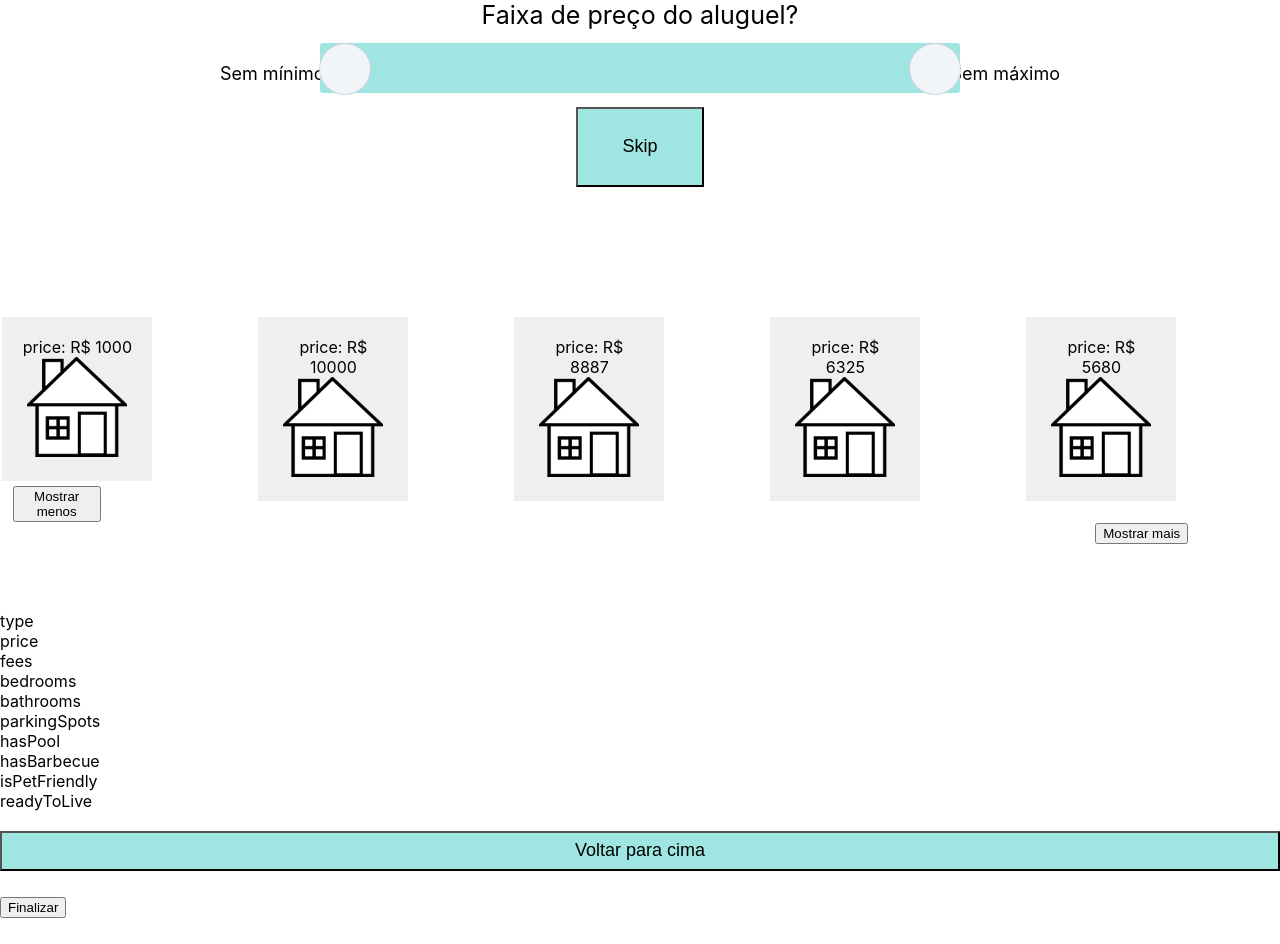
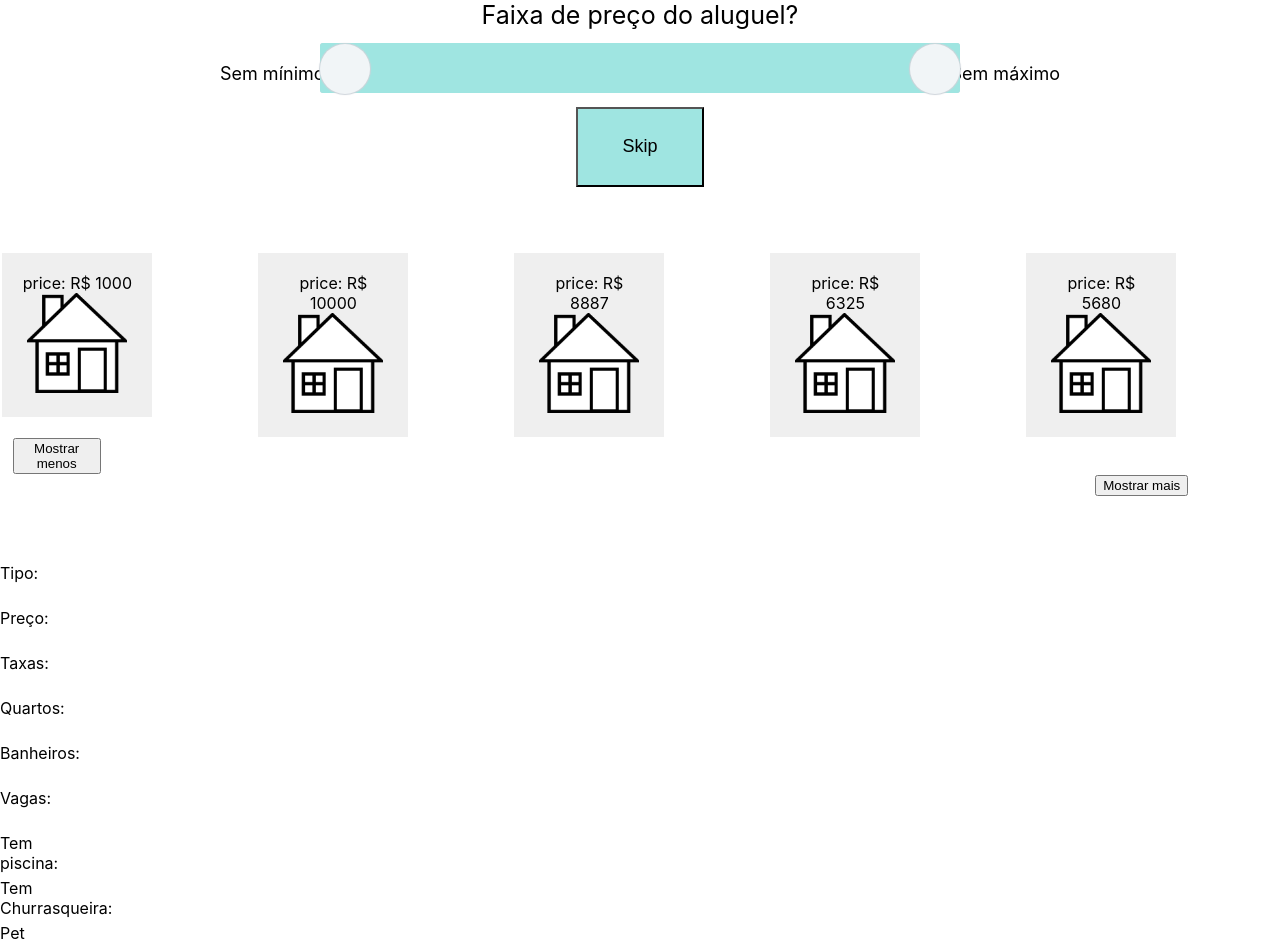
Before and after one commit to Maschroeder1/ihc, a React (Create React App) app in the folder frontend/: page / in a window 1280 px wide. Shown: the top 944 px of the page. Before the commit the page ends 918 px from the top, so only its background shows below. Built offline with nearby package versions, Linux system fonts and the light colour scheme; the HTML template or start-up script is replaced by a standard one.

Commit message:
results comparison translations, fix scroll to bottom

```diff
--- a/frontend/src/ApiRequest.js
+++ b/frontend/src/ApiRequest.js
@@ -82,7 +82,7 @@ export default class ApiRequest extends React.Component {
     }
 
     mockApiReturn(request) {
-        return this.generateRandomApartments(15)
+        return this.generateRandomApartments(100)
     }
 
     requestApi(request) {
@@ -105,7 +105,7 @@ export default class ApiRequest extends React.Component {
             newSelectedItems.splice(i, 1)
             this.setState({selectedItems: newSelectedItems})
         }
-        window.scrollTo({ top: document.body.scrollHeight, behavior: 'smooth' })
+        this.props.pageBottom.current.scrollIntoView({ behavior: "smooth",  block: 'end' });
         this.props.traceFun()
     }
 
--- a/frontend/src/App.js
+++ b/frontend/src/App.js
@@ -6,6 +6,7 @@ import Slider from './SliderFunction'
 
 class App extends Component {
   messagesEndRef = React.createRef()
+  pageBottom = React.createRef()
 
   state = {
     lastSelected: 0,
@@ -145,8 +146,9 @@ class App extends Component {
 
     return (<>
       <div>{buttons}</div>
-      <ApiRequest apiRequest={this.state.apiRequest} traceFun={this.apiRequestFun} scrollAnchor={this.messagesEndRef} />
+      <ApiRequest apiRequest={this.state.apiRequest} traceFun={this.apiRequestFun} scrollAnchor={this.messagesEndRef} pageBottom={this.pageBottom} />
       <button style={{ "background": '#9fe5e1', "height": "40px", width: "100%", "marginBottom": "2%", "fontSize": "18px", 'marginTop': '20px'}} onClick={() => this.scrollToPlace()}>Voltar para cima</button>
+      <div key={'reff'} ref={this.props.pageBottom} />
       <button onClick={() => console.log(this.state.trace)}>Finalizar</button>
     </>)
   }
--- a/frontend/src/RentalItemVisibilityController.js
+++ b/frontend/src/RentalItemVisibilityController.js
@@ -68,7 +68,7 @@ export default class RentalItemVisibilityController extends React.Component {
         let nextRows = this.buildOtherRows(items.slice(itemsPerRow+1), itemsPerRow, rem, rowNumber+1)
 
         return (<>
-            <div key={rowNumber} style={{'display': 'grid', 'gridTemplateColumns': rowRems, 'gridGap': '1rem', 'gridAutoFlow': 'row', 'marginBottom': '1rem'}}>{rowItems}</div>
+            <div key={rowNumber} style={{'display': 'grid', 'gridTemplateColumns': rowRems, 'gridGap': '1rem', 'gridAutoFlow': 'row', 'marginBottom': '2rem'}}>{rowItems}</div>
             {nextRows}
         </>)
     }
@@ -79,7 +79,7 @@ export default class RentalItemVisibilityController extends React.Component {
         let visibleChildren = this.props.items.filter(item => this.isVisible(item.props, this.props.currentFilter))
         let firstRow = visibleChildren.slice(0,columnsPerRow)
         let firstRowRems = rem.repeat(firstRow.length)
-        firstRow = <div key='first' style={{'display': 'grid', 'gridTemplateColumns': firstRowRems, 'gridGap': '1rem', 'gridAutoFlow': 'row', 'marginBottom': '1rem'}}>{firstRow}</div>
+        firstRow = <div key='first' style={{'display': 'grid', 'gridTemplateColumns': firstRowRems, 'gridGap': '1rem', 'gridAutoFlow': 'row', 'marginBottom': '2rem'}}>{firstRow}</div>
 
 
         return (<>
--- a/frontend/src/SelectedRentalItemController.js
+++ b/frontend/src/SelectedRentalItemController.js
@@ -19,17 +19,17 @@ export default class SelectedRentalItemController extends React.Component {
         let readyToLive = 'readyToLive'
         let longestLen = 'Ready to live:'.length
         switch(key) {
-            case type: return 'Tipo:' + '\u00A0'.repeat(longestLen - type.length)
-            case price: return 'Preço:' + '\u00A0'.repeat(longestLen - price.length)
-            case fees: return 'Taxas:' + '\u00A0'.repeat(longestLen - fees.length)
-            case bedrooms: return 'Quartos:' + '\u00A0'.repeat(longestLen - bedrooms.length)
-            case bathrooms: return 'Banheiros:' + '\u00A0'.repeat(longestLen - bathrooms.length)
-            case parkingSpots: return 'Vagas:' + '\u00A0'.repeat(longestLen - parkingSpots.length)
-            case hasPool: return 'Tem piscina:' + '\u00A0'.repeat(longestLen - hasPool.length -1)
-            case hasBarbecue: return 'Tem Churrasqueira:' + '\u00A0'.repeat(longestLen - hasBarbecue.length -1)
-            case isPetFriendly: return 'Pet friendly:' + '\u00A0'.repeat(longestLen - isPetFriendly.length + 4)
-            case readyToLive: return 'Pronto para morar:' + '\u00A0'.repeat(longestLen - readyToLive.length)
-            default:
+            case type: return 'Tipo:'
+            case price: return 'Preço:'
+            case fees: return 'Taxas:'
+            case bedrooms: return 'Quartos:'
+            case bathrooms: return 'Banheiros:'
+            case parkingSpots: return 'Vagas:'
+            case hasPool: return 'Tem piscina:'
+            case hasBarbecue: return 'Tem Churrasqueira:'
+            case isPetFriendly: return 'Pet friendly:'
+            case readyToLive: return 'Pronto para morar:'
+            default: return key
         }
     }
 
@@ -53,9 +53,34 @@ export default class SelectedRentalItemController extends React.Component {
 
     itemRowFor(key) {
         let row = this.props.items.map(prop => this.translateValue(key, prop[key]))
-        row.unshift(key)
+        row.unshift(this.translateKey(key))
 
         return row
+    }
+
+    coloredDivFor(color) {
+        return <div style={{backgroundColor: color, width: '100%', margin:'5px'}}></div>
+    }
+
+    translateString(type) {
+        switch(type) {
+            case "TRADITIONAL": return 'Tradicional'
+            case "STUDIO": return 'JK/Studio'
+            case "KITNET": return 'Kitnet'
+            case "FLAT": return 'Flat'
+            case "LOFT": return 'Loft'
+            case "FLOOR": return 'Andar'
+            case "ROOFTOP": return 'Cobertura'
+            case "SINGLE_FAMILY": return 'Casa residencial'
+            case "DUPLEX": return 'Duplex'
+            case "CABIN": return 'Sítio'
+            case "HOA": return 'Casa em condominínio'
+            default: return type
+        }
+    }
+
+    textDivFor(value) {
+        return <div style={{height:'45px'}}>{this.translateString(value)}</div>
     }
 
     render() {
@@ -64,11 +89,11 @@ export default class SelectedRentalItemController extends React.Component {
         let aux = []
 
         for (let row of rowList) {
-            row = row.slice(0, 10)
+            row = row.slice(0, 15)
             let rems = '2rem '.repeat(row.length+1)
             aux.push(
             <div style={{'display': 'grid', 'gridTemplateColumns': rems, 'gridGap': '2rem', 'gridAutoFlow': 'row', 'columnGap': '6rem'}}>
-                <>{row.map(a => (a === 'red' || a === 'green') ? <div style={{backgroundColor: a, margin:'1px'}}></div> : <div>{a}</div>)}</>
+                <>{row.map(a => (a === 'red' || a === 'green') ? this.coloredDivFor(a) : this.textDivFor(a))}</>
             </div>)
         }
 
--- a/frontend/src/SliderFunction.js
+++ b/frontend/src/SliderFunction.js
@@ -61,7 +61,7 @@ const Slider = ({ min, max, text, filterName, id, renameAttempt, parentId }) =>
     }, [minVal, maxVal, renameAttempt]);
 
     return (
-        <div style={{'marginBottom': '10%'}}> { parentId >= innerId &&
+        <div style={{'marginBottom': '5%'}}> { parentId >= innerId &&
         <div>
             <div style={{ "textAlign": "center", 'marginBottom': '1%', "fontSize": "25px" }}>{_text}</div>
             <div className="container">
```
